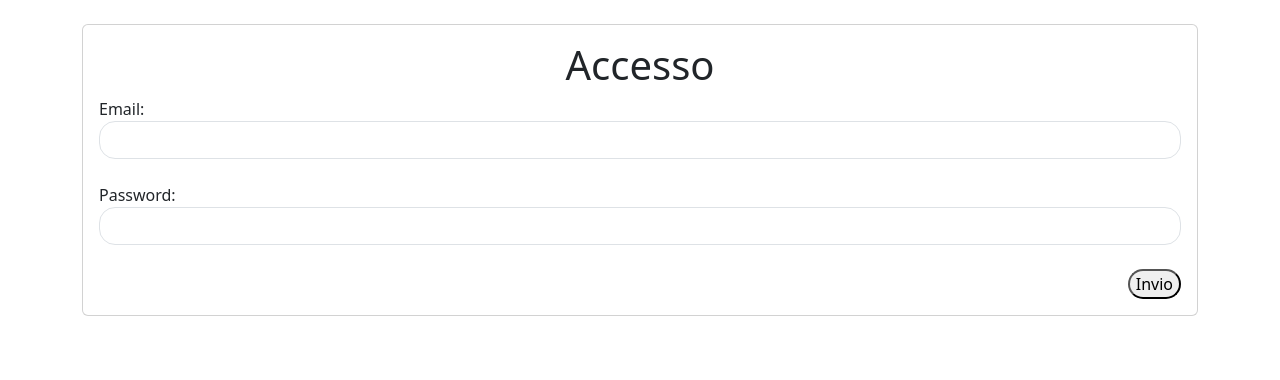
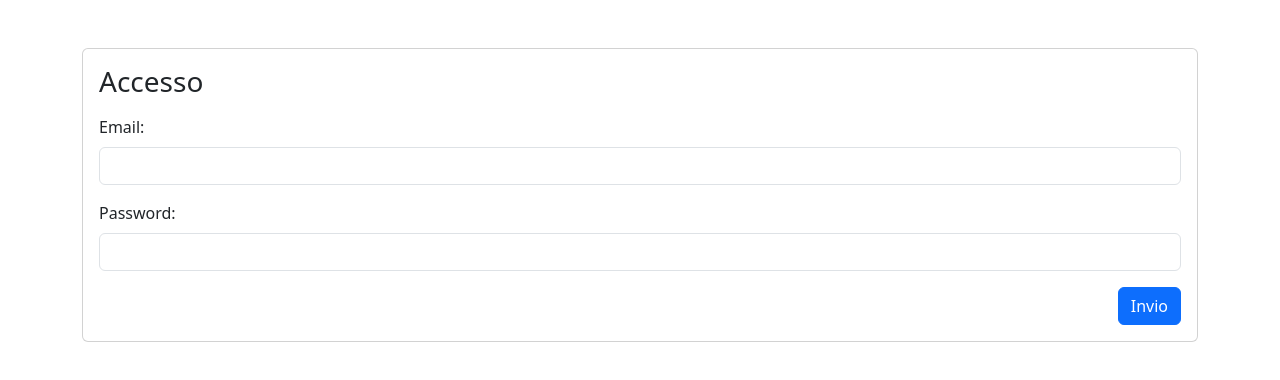
Before and after one commit to MattiaGrazianoPedicini/Progetto_Registro_DB, a website: page public/login/login.html in a window 1280 px wide. Drawn offline with nearby package versions, Linux system fonts and the light colour scheme.

```diff
--- a/public/login/login.html
+++ b/public/login/login.html
@@ -1,55 +1,29 @@
 <!DOCTYPE html>
 <html lang="it">
 <head>
-    <meta charset="UTF-8" />
-    <meta name="viewport" content="width=device-width, initial-scale=1" />
+  <meta charset="UTF-8">
+  <meta name="viewport" content="width=device-width, initial-scale=1">
   <title>Login</title>
-    <link
-      href="https://cdn.jsdelivr.net/npm/bootstrap@5.3.3/dist/css/bootstrap.min.css"
-      rel="stylesheet"
-    />
-    <script src="https://cdn.jsdelivr.net/npm/bootstrap@5.3.3/dist/js/bootstrap.min.js"></script>
+  <link href="https://cdn.jsdelivr.net/npm/bootstrap@5.3.3/dist/css/bootstrap.min.css" rel="stylesheet">
 </head>
 <body>
-    <div class="container mt-4">
-      <div class="card card-body">
-        <div class="row justify-content-center">
-          <div class="col-auto">
-            <h1 class="h1">Accesso</h1>
+  <div class="container mt-5">
+    <div class="card">
+      <div class="card-body">
+        <h1 class="h3 mb-3">Accesso</h1>
+        <form>
+          <div class="mb-3">
+            <label for="email" class="form-label">Email:</label>
+            <input type="text" id="email" class="form-control">
           </div>
+          <div class="mb-3">
+            <label for="password" class="form-label">Password:</label>
+            <input type="password" id="password" class="form-control">
           </div>
-        <div id="form">
-          <div class="row">
-            <div class="col">
-              <label for="email">Email:</label>
-              <input
-                type="text"
-                id="email"
-                class="form-control rounded-4"
-              />
+          <div class="text-end">
+            <button type="button" id="invio" class="btn btn-primary">Invio</button>
           </div>
-          </div>
-          <div class="row mt-4">
-            <div class="col">
-              <label for="password">Password:</label>
-              <input
-                type="password"
-                id="password"
-                class="form-control rounded-4"
-              />
-            </div>
-          </div>
-
-          <div class="row mt-4 justify-content-end">
-            <div class="col-auto">
-              <input
-                type="button"
-                id="invio"
-                class="rounded-4"
-                value="Invio"
-              />
-            </div>
-          </div>
+        </form>
       </div>
     </div>
   </div>
```
Also changed, not shown: public/user/user.html (+4 -3 lines), public/user/user.js (+49 -0 lines). Lines whose indentation alone changed are shown as unchanged.
